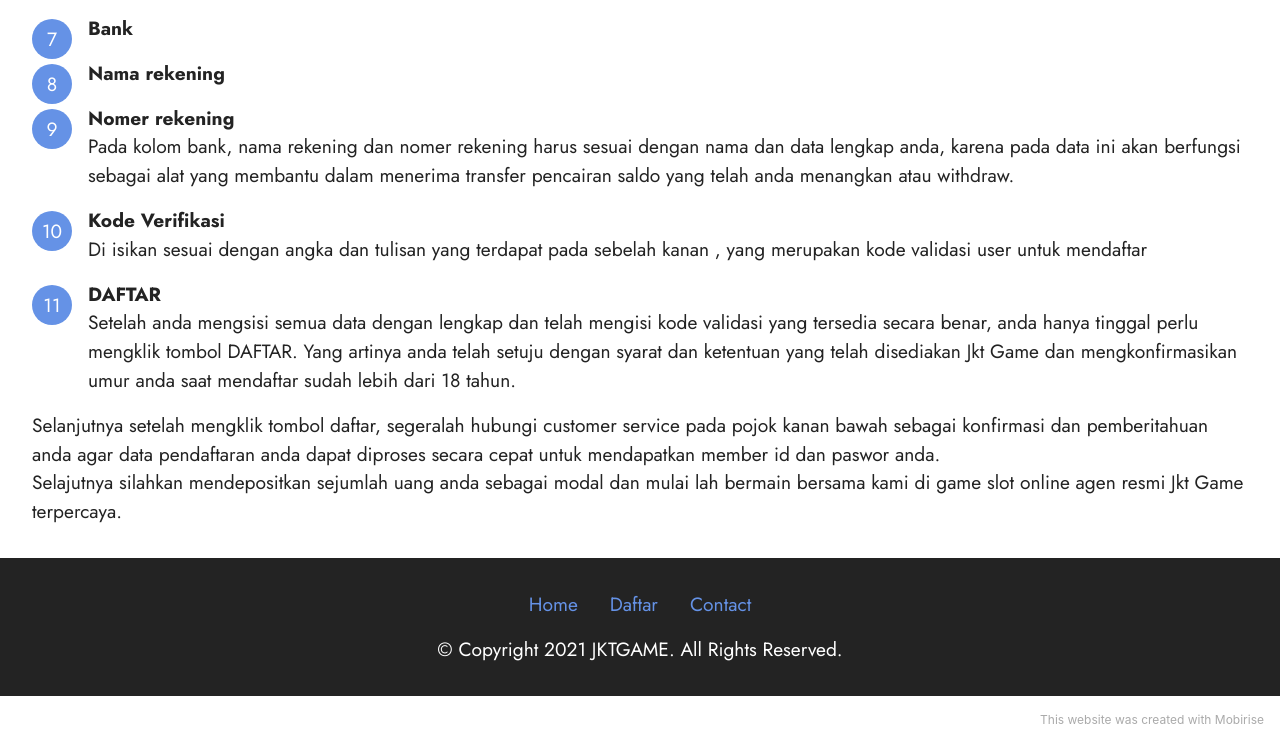
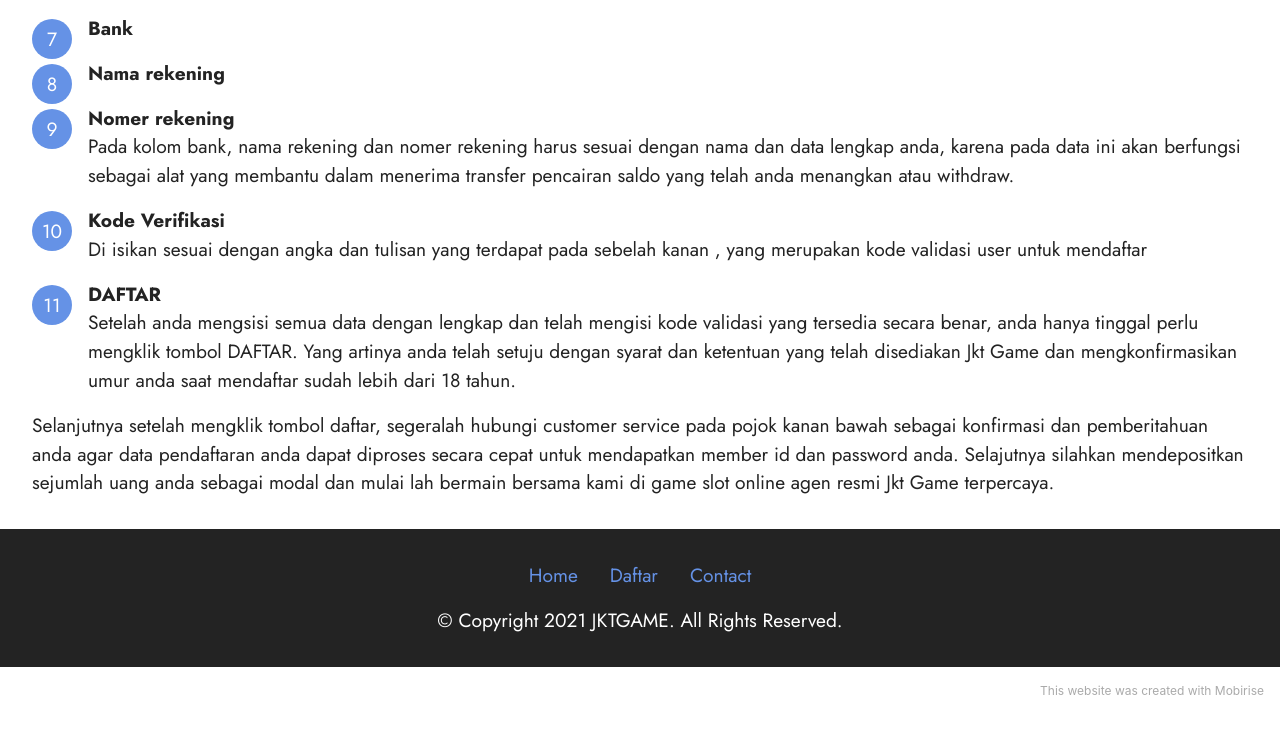
Before and after one commit to marisatania808/jktgame, a plain HTML site: page index.html in a window 1280 px wide. Shown: the part 2570-3314 px from the top of the page. After the commit the page ends 3285 px from the top, so only its background shows below. Drawn offline with Linux system fonts and the light colour scheme.

Commit message:
Update index.html

```diff
--- a/index.html
+++ b/index.html
@@ -189,8 +189,7 @@
             <div class="col-md-12 col-lg-12">
 
 
-                <p class="mbr-text mbr-fonts-style display-7">Selanjutnya setelah mengklik tombol daftar, segeralah hubungi  customer service pada pojok kanan bawah sebagai konfirmasi dan pemberitahuan anda agar data pendaftaran anda dapat diproses secara cepat untuk mendapatkan member id dan paswor anda.
-<br>Selajutnya silahkan mendepositkan sejumlah uang anda sebagai modal dan mulai lah bermain bersama kami di game slot online agen resmi Jkt Game terpercaya.</p>
+                <p class="mbr-text mbr-fonts-style display-7">Selanjutnya setelah mengklik tombol daftar, segeralah hubungi  customer service pada pojok kanan bawah sebagai konfirmasi dan pemberitahuan anda agar data pendaftaran anda dapat diproses secara cepat untuk mendapatkan member id dan password anda. Selajutnya silahkan mendepositkan sejumlah uang anda sebagai modal dan mulai lah bermain bersama kami di game slot online agen resmi Jkt Game terpercaya.</p>
             </div>
         </div>
     </div>
```
